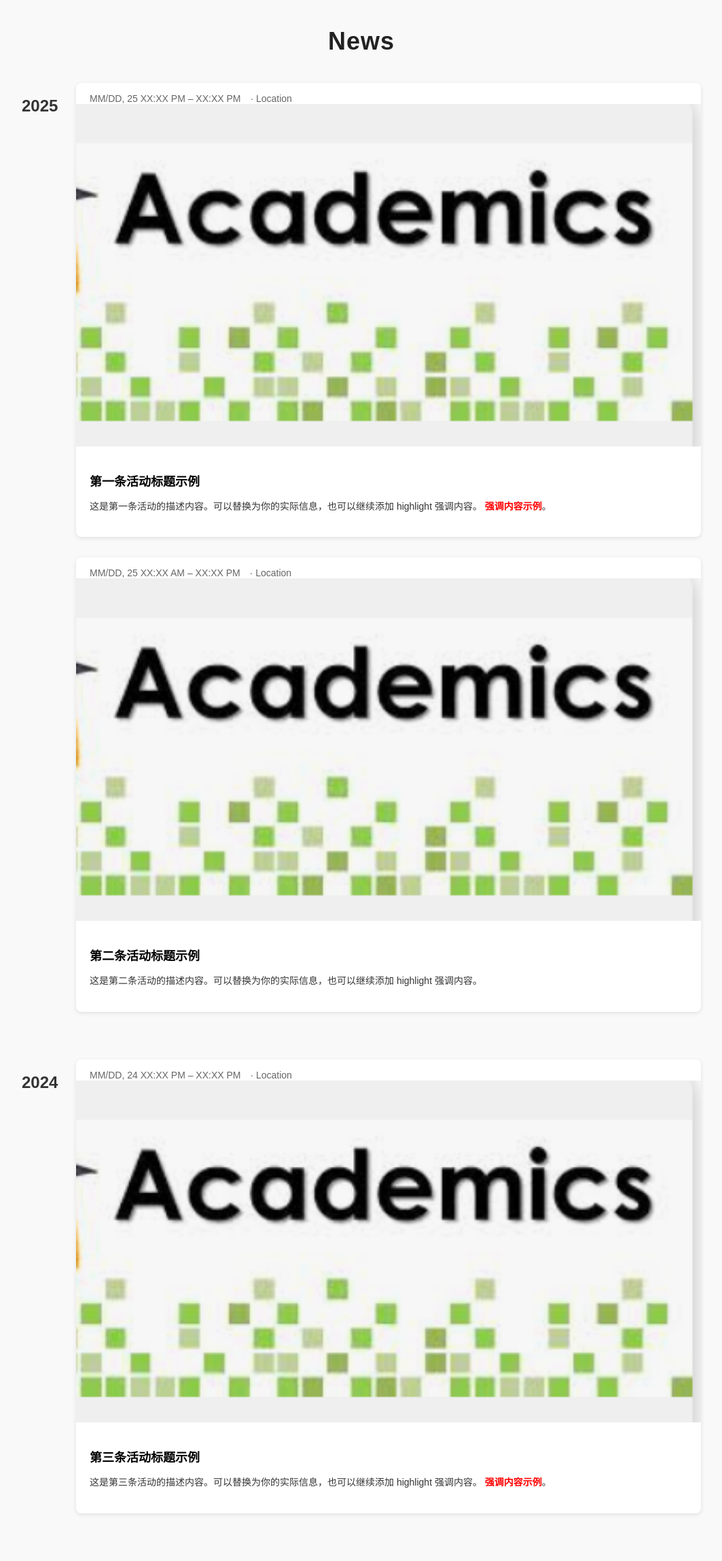
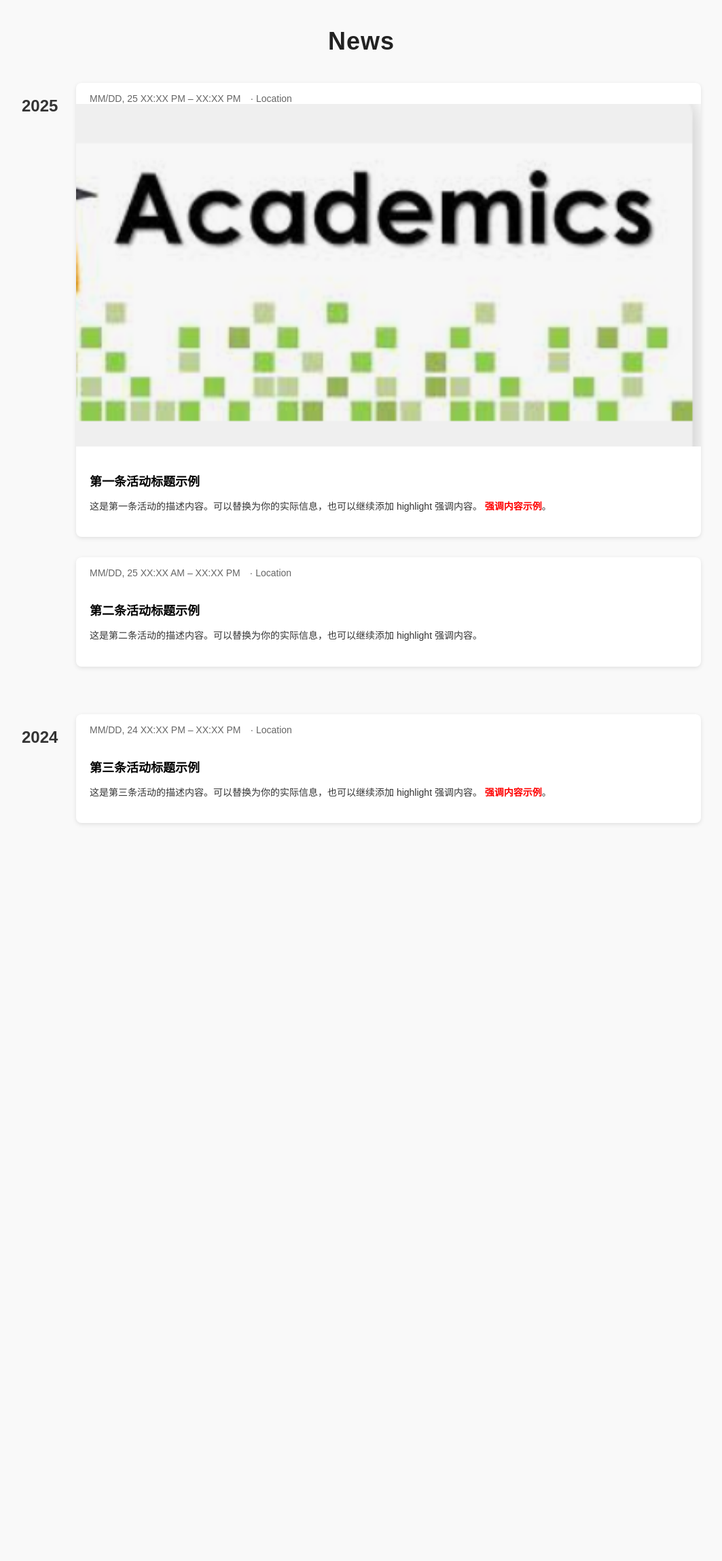
Before and after one commit to Yu-Xinda/Yu.github.io, a Jekyll site: the page news.html, which Jekyll copies as it is, in a window 1280 px wide. Shown: the whole page at 68% size, without its empty margins (108-1171 px from the left). Built offline with Jekyll 4.4.1, drawn with Linux system fonts in a browser that asks for light colours; after the commit the page ends 1281 px from its top, so only the background shows below that.

Commit message:
Update news.html

```diff
--- a/news.html
+++ b/news.html
@@ -112,7 +112,6 @@
         <div class="card-header">
           <span>MM/DD, 25 XX:XX AM – XX:XX PM</span> · <span>Location</span>
         </div>
-        <img src="./assets/img/academics-activity.png" alt="活动图片" class="card-image">
         <div class="card-body">
           <h3>第二条活动标题示例</h3>
           <p>
@@ -134,7 +133,6 @@
         <div class="card-header">
           <span>MM/DD, 24 XX:XX PM – XX:XX PM</span> · <span>Location</span>
         </div>
-        <img src="./assets/img/academics-activity.png" alt="活动图片" class="card-image">
         <div class="card-body">
           <h3>第三条活动标题示例</h3>
           <p>
```
